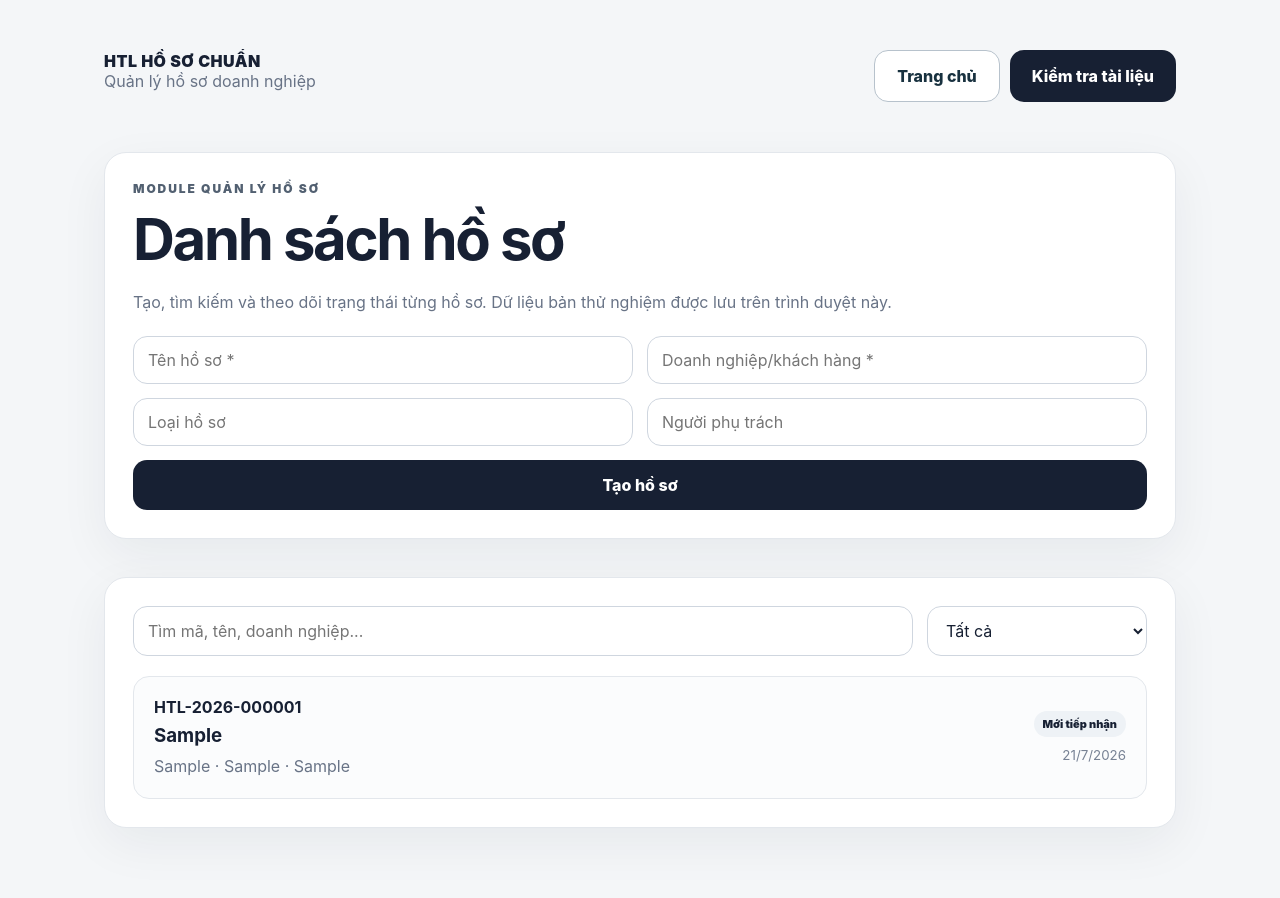
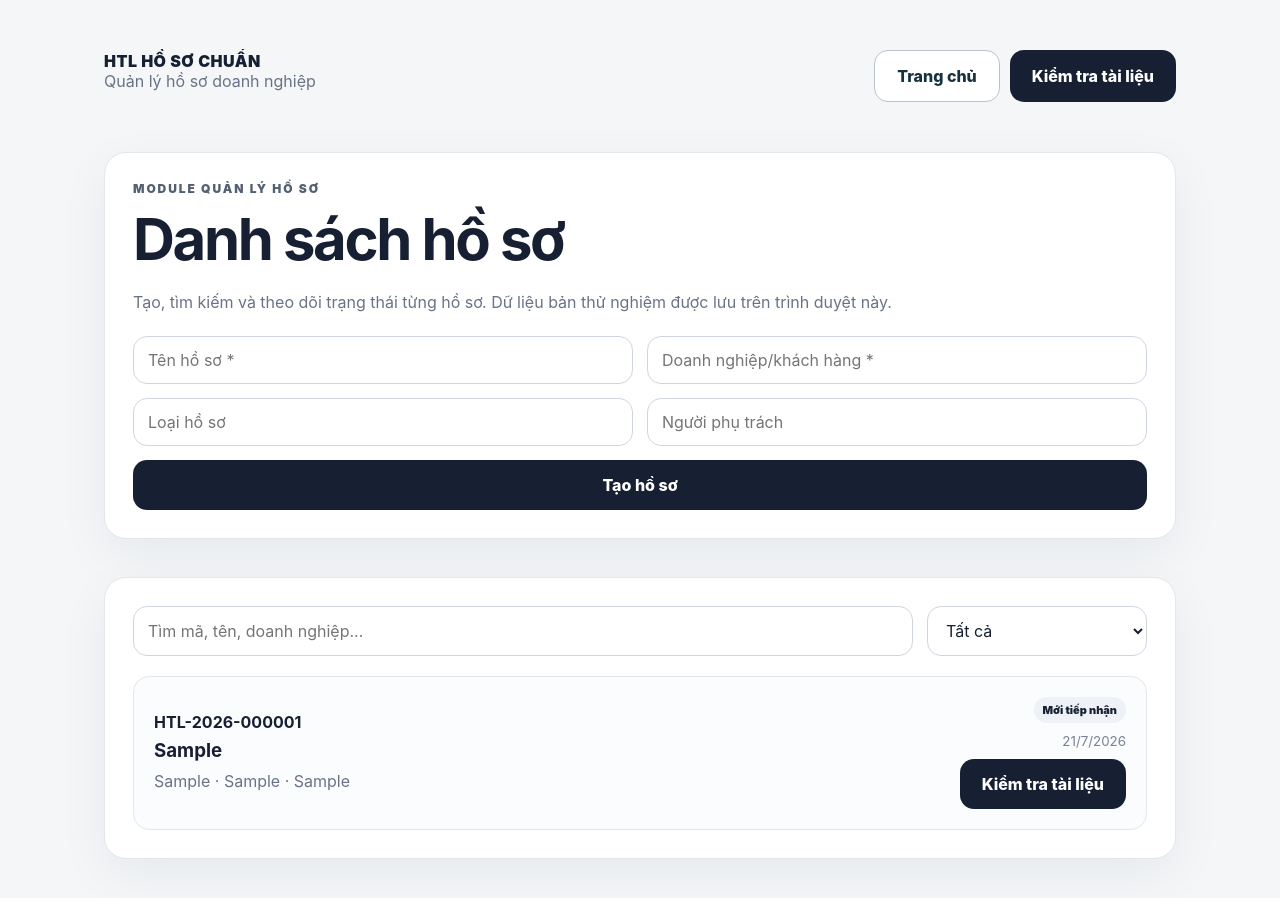
Before and after one commit to tienhqprime-hub/htl-ho-so-chuan, a Next.js app: page /ho-so in a window 1280 px wide. Both pictures are taken after typing "Sample", "Sample", "Sample", "Sample" into the empty fields and a click on the button "Tạo hồ sơ". Shown: the top 898 px of the page. Built offline with nearby package versions, Linux system fonts and the light colour scheme.

Commit message:
feat: connect dossiers to document verification

```diff
--- a/app/ho-so/page.tsx
+++ b/app/ho-so/page.tsx
@@ -46,6 +46,11 @@ export default function DossiersPage() {
     event.currentTarget.reset();
   }
 
+  function verificationUrl(item: Dossier) {
+    const params = new URLSearchParams({ dossierId: item.id, code: item.code, name: item.name, company: item.company });
+    return `/kiem-tra?${params.toString()}`;
+  }
+
   return (
     <main className="shell">
       <header className="topbar">
@@ -78,7 +83,11 @@ export default function DossiersPage() {
           {filtered.map((item) => (
             <article className="dossierItem" key={item.id}>
               <div><strong>{item.code}</strong><h3>{item.name}</h3><p>{item.company} · {item.category || 'Chưa phân loại'} · {item.owner || 'Chưa phân công'}</p></div>
-              <div className="dossierMeta"><span className="badge">{item.status}</span><small>{item.createdAt}</small></div>
+              <div className="dossierMeta">
+                <span className="badge">{item.status}</span>
+                <small>{item.createdAt}</small>
+                <Link className="primary dossierAction" href={verificationUrl(item)}>Kiểm tra tài liệu</Link>
+              </div>
             </article>
           ))}
         </div>
```
